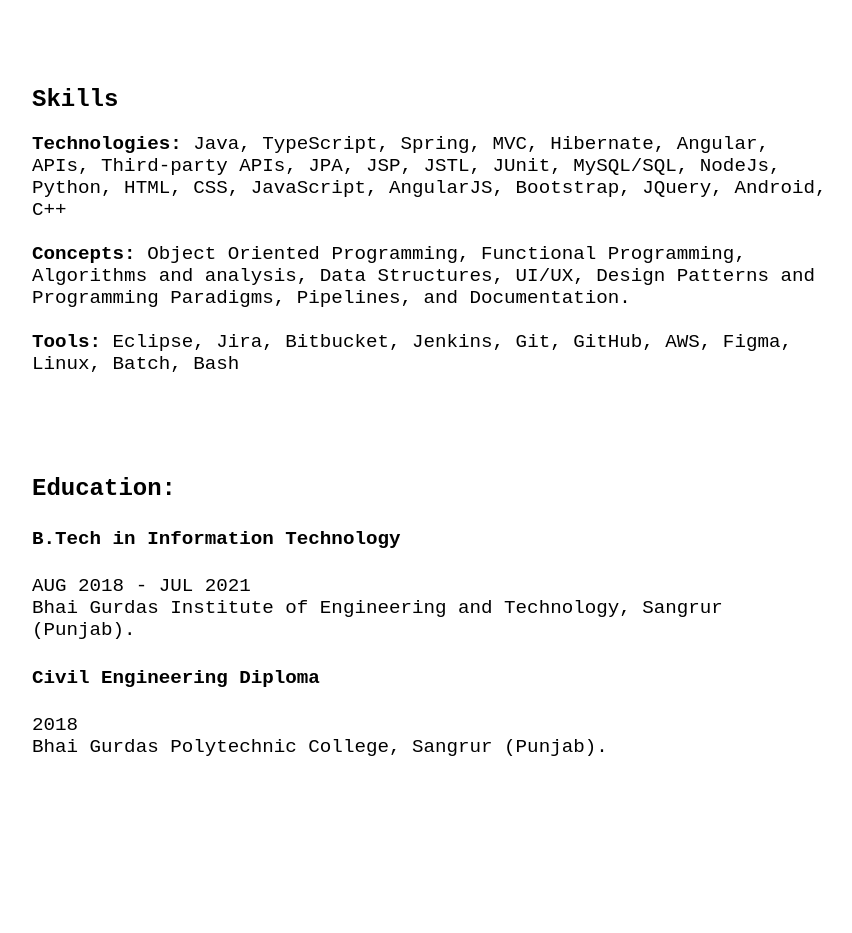
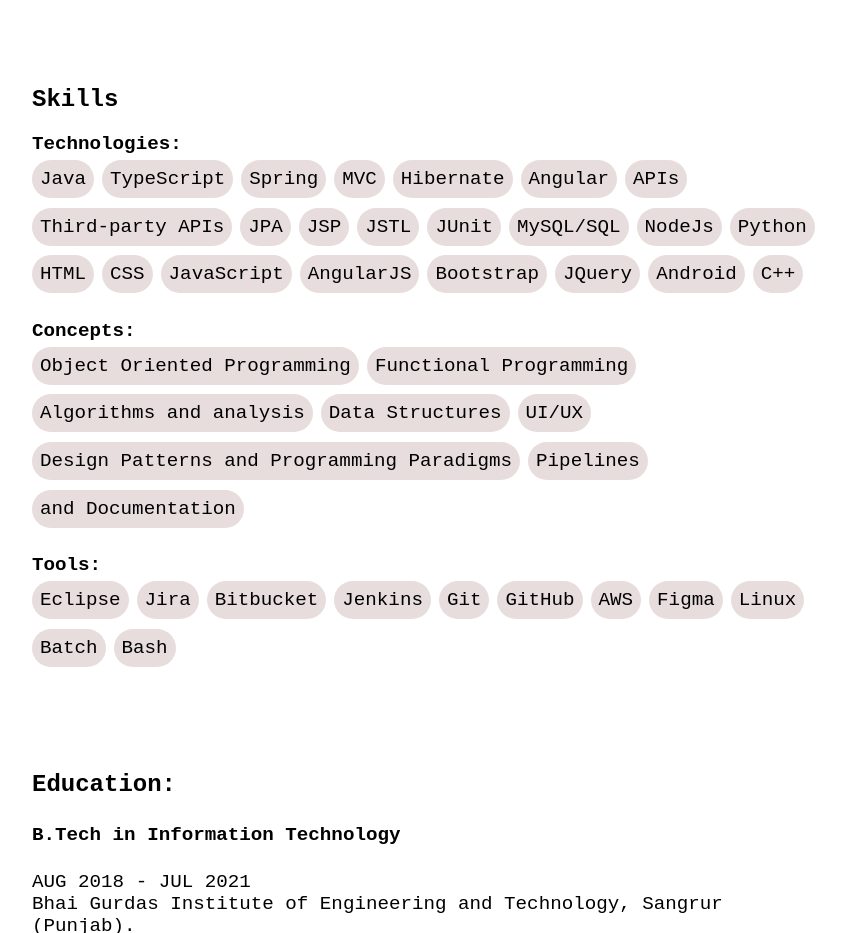
Before and after one commit to charandeepsinghb/html-portfolio, a website: page index.html in a window 1280 px wide. Shown: the part 1740-2673 px from the top of the page, without its empty margins (208-1060 px from the left). Before the commit the page ends 2517 px from the top, so only its background shows below. Drawn offline with nearby package versions, Linux system fonts and the light colour scheme.

Commit message:
Fixed some UI and dark mode

```diff
--- a/index.html
+++ b/index.html
@@ -97,13 +97,13 @@
             <h2>Skills</h2>
             <ul class="noStyleList fs102">
                 <li>
-                    <strong>Technologies:</strong> Java, TypeScript,  Spring, MVC, Hibernate,  Angular, APIs, Third-party APIs, JPA, JSP, JSTL, JUnit, MySQL/SQL, NodeJs, Python, HTML, CSS, JavaScript, AngularJS, Bootstrap, JQuery, Android, C++
+                    <strong>Technologies:</strong> <span class="comaToHlList">Java, TypeScript,  Spring, MVC, Hibernate,  Angular, APIs, Third-party APIs, JPA, JSP, JSTL, JUnit, MySQL/SQL, NodeJs, Python, HTML, CSS, JavaScript, AngularJS, Bootstrap, JQuery, Android, C++</span>
                 </li>
                 <li>
-                    <br><strong>Concepts:</strong>  Object Oriented Programming, Functional Programming, Algorithms and analysis, Data Structures, UI/UX, Design Patterns and Programming Paradigms, Pipelines, and Documentation.
+                    <br><strong>Concepts:</strong> <span class="comaToHlList">Object Oriented Programming, Functional Programming, Algorithms and analysis, Data Structures, UI/UX, Design Patterns and Programming Paradigms, Pipelines, and Documentation</span>
                 </li>
                 <li>
-                    <br><strong>Tools:</strong> Eclipse, Jira, Bitbucket, Jenkins, Git, GitHub, AWS, Figma, Linux, Batch, Bash
+                    <br><strong>Tools:</strong> <span class="comaToHlList">Eclipse, Jira, Bitbucket, Jenkins, Git, GitHub, AWS, Figma, Linux, Batch, Bash</span>
                 </li>
             </ul>
         </div>
--- a/script.js
+++ b/script.js
@@ -7,3 +7,20 @@
         navContext.style.display = "block";
     }
 }
+
+function comaToHlList() {
+    const comaElements = document.getElementsByClassName("comaToHlList");
+    for (const elem of comaElements) {
+
+        const listOfWords = elem.textContent.split(",");
+        elem.innerHTML = "";
+        for (const word of listOfWords) {
+            const newElem = document.createElement("div");
+            const newContent = document.createTextNode(word.trim());
+            newElem.appendChild(newContent);
+            elem.appendChild(newElem);
+        }
+    }
+}
+
+comaToHlList();
--- a/style.css
+++ b/style.css
@@ -5,6 +5,8 @@
     --font-size-ul-mobile: 1.5rem;
     --max-width-main: 800px;
     --max-width-main-mobile: 320px;
+
+    --font-back-color: #e8dddd;
 
     --font-color: black;
     --background-color: white;
@@ -78,6 +80,20 @@
     width: 100%;
 }
 
+.comaToHlList {
+    display: flex;
+    flex-wrap: wrap;
+}
+
+.comaToHlList div {
+    background-color: var(--font-back-color);
+    border-radius: 2rem;
+    padding: 0.5rem;
+    margin: 0.3rem 0.5rem;
+    margin-left: 0;
+    word-break: break-all;
+}
+
 @media only screen and (max-width: 820px) {
     .name {
         font-size: var(--font-size-name-mobile);
--- a/theme.js
+++ b/theme.js
@@ -4,18 +4,32 @@
     if (isOn) {
         document.documentElement.style.setProperty('--font-color', 'white');
         document.documentElement.style.setProperty('--background-color', '#121212');
+
+        document.documentElement.style.setProperty('--font-back-color', '#4c2f2f');
+
+        document.documentElement.style.setProperty('--link-color', 'rgb(0, 194, 0)');
         return;
     }
 
     document.documentElement.style.setProperty('--font-color', 'black');
     document.documentElement.style.setProperty('--background-color', 'white');
+
+    document.documentElement.style.setProperty('--font-back-color', '#e8dddd');
+
+    document.documentElement.style.setProperty('--link-color', 'green');
 }
 
-// Theme change event listener
-darkThemeMq.addEventListener("change", e => {
-    if (e.matches) {
+function checkAndSetDarkMode(mode) {
+    if (mode) {
         darkMode(true);
     } else {
         darkMode(false);
     }
+}
+
+checkAndSetDarkMode(darkThemeMq.matches);
+
+// Theme change event listener
+darkThemeMq.addEventListener("change", e => {
+    checkAndSetDarkMode(darkThemeMq.matches);
 });
```
